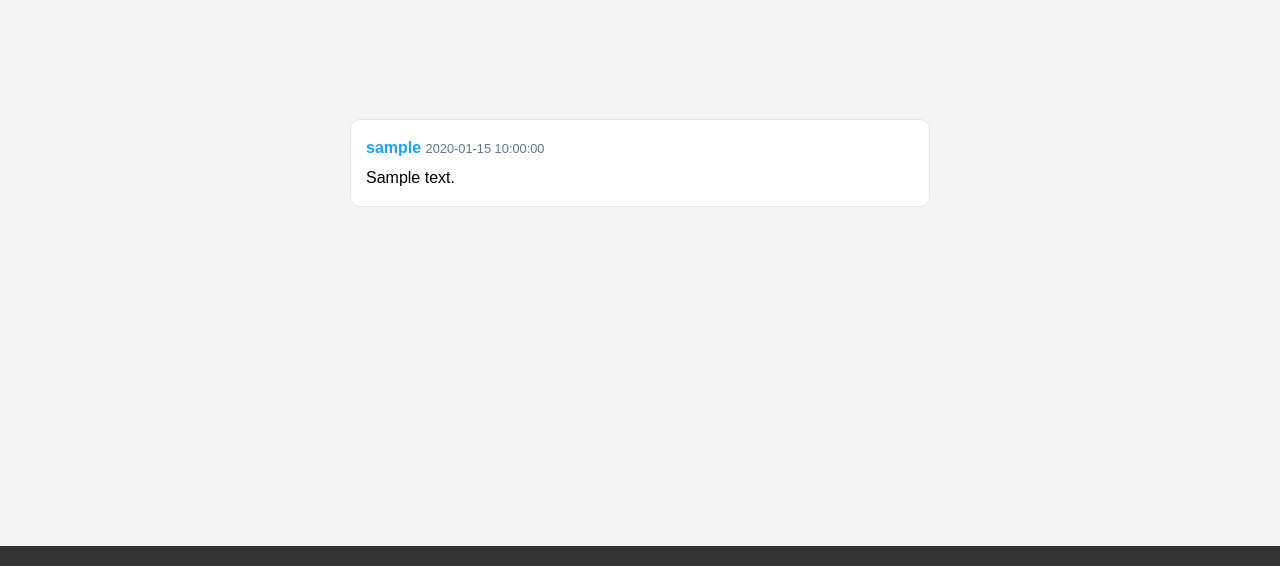
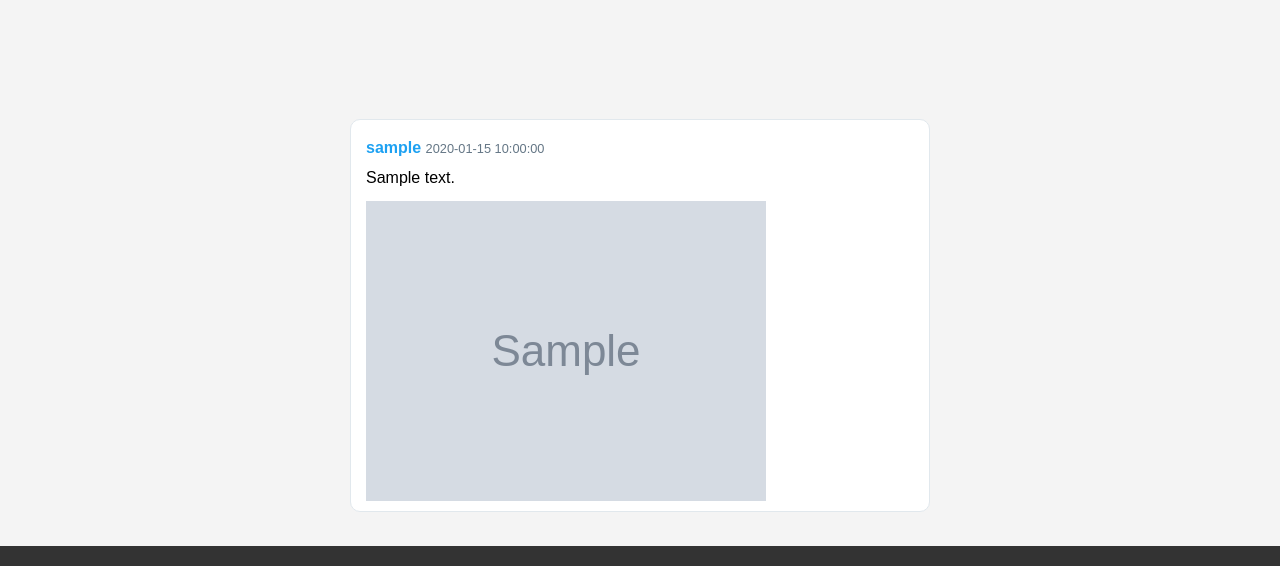
Before and after one commit to LarsK4nis/JustVlogging, a Flask app: page /dashboard in a window 1280 px wide. Shown: the part 234-800 px from the top of the page. Run offline with Flask 3, Linux system fonts and the light colour scheme; a user stored in the database is signed in; tables that the repository leaves empty hold one stand-in row (values such as "Sample post"); grey boxes marked "Sample" are stand-in pictures; some libraries are stand-ins or nearby versions.

Commit message:
Dashboard images

```diff
--- a/app/templates/dashboard.html
+++ b/app/templates/dashboard.html
@@ -35,7 +35,6 @@
     </div>
 </div>
 
-
 <!-- Mostrar mensajes flash -->
 {% with messages = get_flashed_messages(with_categories=true) %}
 {% if messages %}
@@ -53,6 +52,10 @@
         <div class="post">
             <p><strong>{{ post.author.username }}</strong> <span>{{ post.created_at }}</span></p>
             <p>{{ post.content }}</p>
+            <!-- Mostrar imagen si existe -->
+            {% if post.image_url %}
+                <img src="{{ post.image_url }}" alt="Post image" style="max-width: 100%; height: auto; display: block; margin-top: 10px;">
+            {% endif %}
         </div>
     {% endfor %}
 </div>
```
